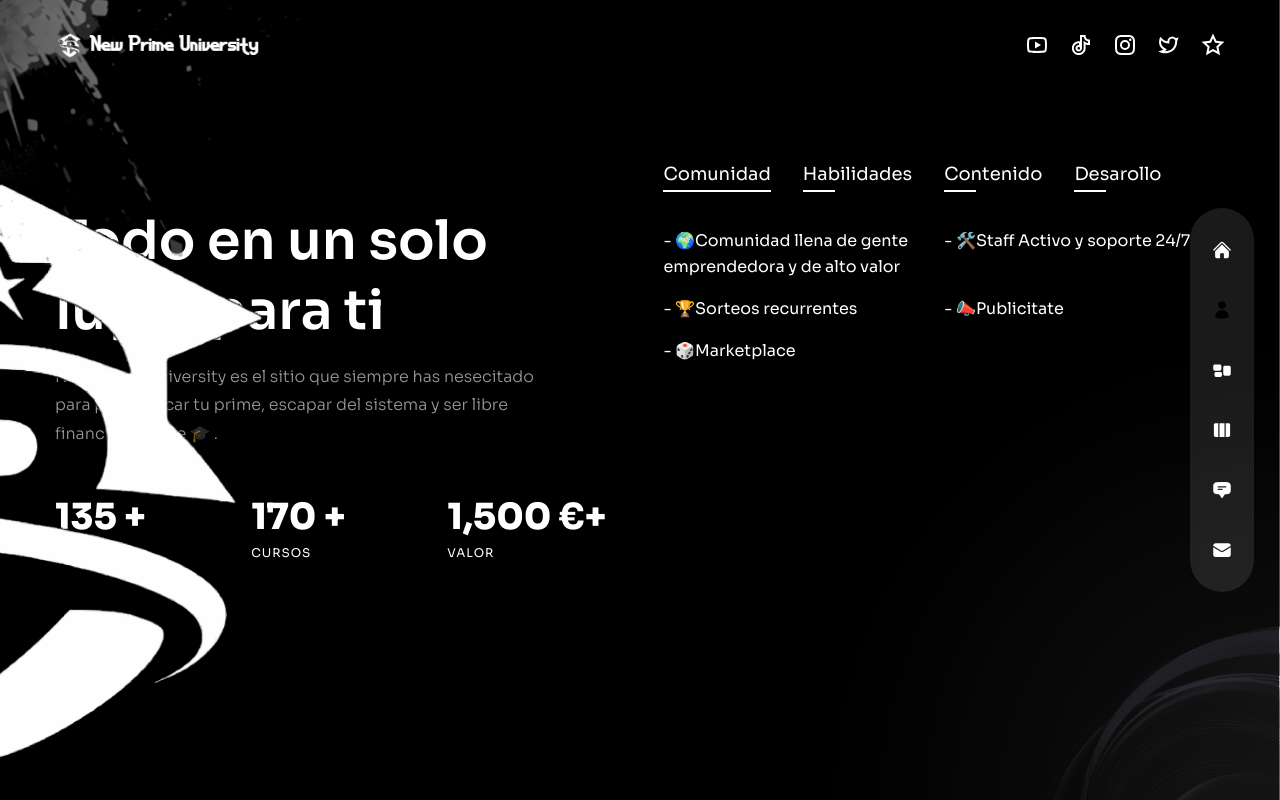
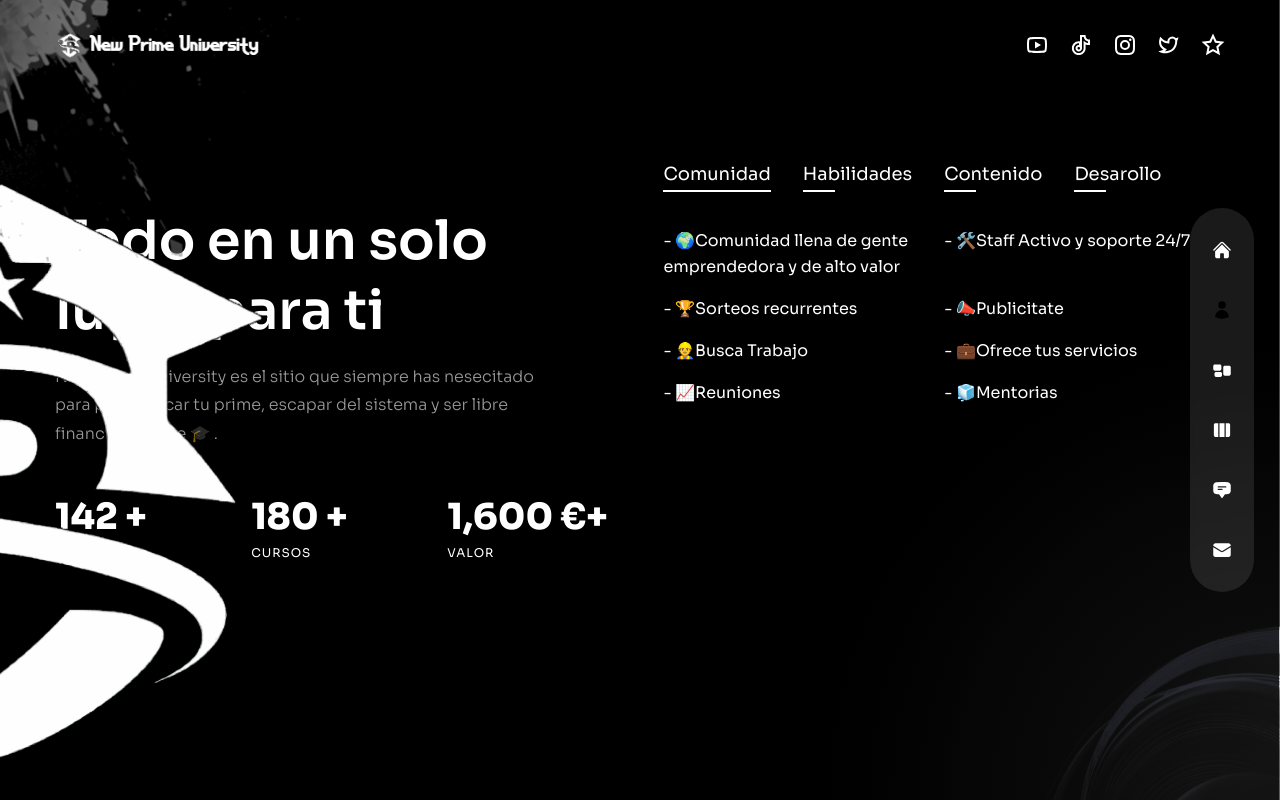
Before and after one commit to imadlaichi/New-Prime-University, a Next.js app: page /about in a window 1280 px wide. Built offline with nearby package versions, Linux system fonts and the light colour scheme.

Commit message:
Update index.js

```diff
--- a/pages/about/index.js
+++ b/pages/about/index.js
@@ -42,7 +42,19 @@
 
       },
       {
-        title: '- 🎲Marketplace',
+        title: '- 👷Busca Trabajo',
+
+      },
+       {
+        title: '- 💼Ofrece tus servicios',
+
+      },
+      {
+        title: '- 📈Reuniones',
+
+      },
+      {
+        title: '- 🧊Mentorias',
 
       },
     ],
@@ -253,7 +265,7 @@
             <div className="reative flex-1 after:w-[1px] after:h-full after:bg-white/10 after:absolute after:top-0
             after:right-0 ">
               <div className="text-2xl xl:text-4xl font-extrabold text-accent mb-2">
-                <CountUp start={0} end={135} duration={5}/> +
+                <CountUp start={0} end={142} duration={5}/> +
                 </div>
               <div className="text-xs uppercase tracking-[1px] leading-[1.4] max-w-[100px]">Miembros</div>
             </div>
@@ -261,7 +273,7 @@
             <div className="reative flex-1 after:w-[1px] after:h-full after:bg-white/10 after:absolute after:top-0
             after:right-0 ">
               <div className="text-2xl xl:text-4xl font-extrabold text-accent mb-2">
-                <CountUp start={0} end={170} duration={5}/> +
+                <CountUp start={0} end={180} duration={5}/> +
                 </div>
               <div className="text-xs uppercase tracking-[1px] leading-[1.4] max-w-[100px]">Cursos</div>
             </div>
@@ -269,7 +281,7 @@
             <div className="reative flex-1 after:w-[1px] after:h-full after:bg-white/10 after:absolute after:top-0
             after:right-0 ">
               <div className="text-2xl xl:text-4xl font-extrabold text-accent mb-2">
-                <CountUp start={0} end={1500} duration={5}/> €+
+                <CountUp start={0} end={1600} duration={5}/> €+
                 </div>
               <div className="text-xs uppercase tracking-[1px] leading-[1.4] max-w-[100px]">Valor</div>
             </div>
```
